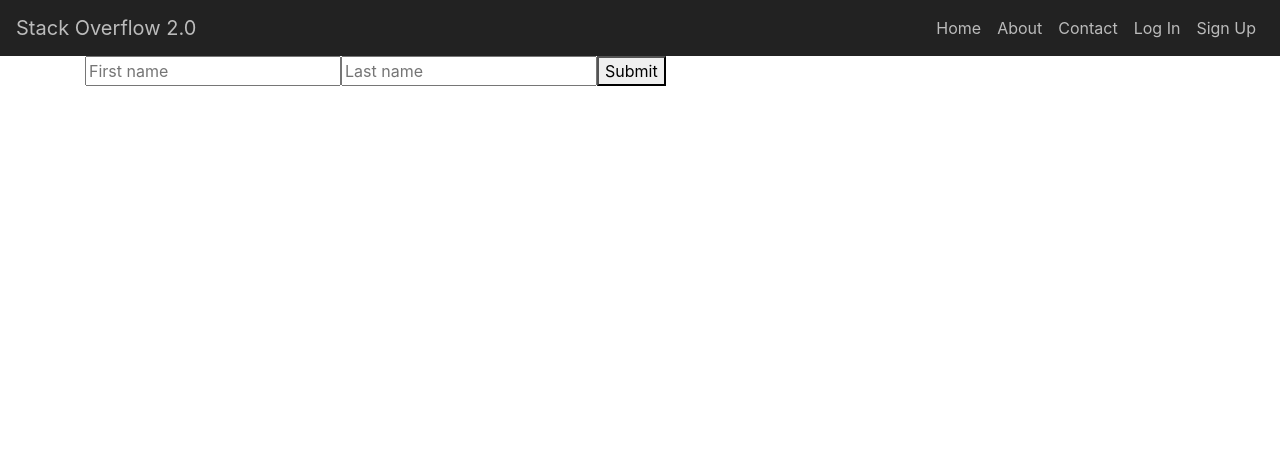
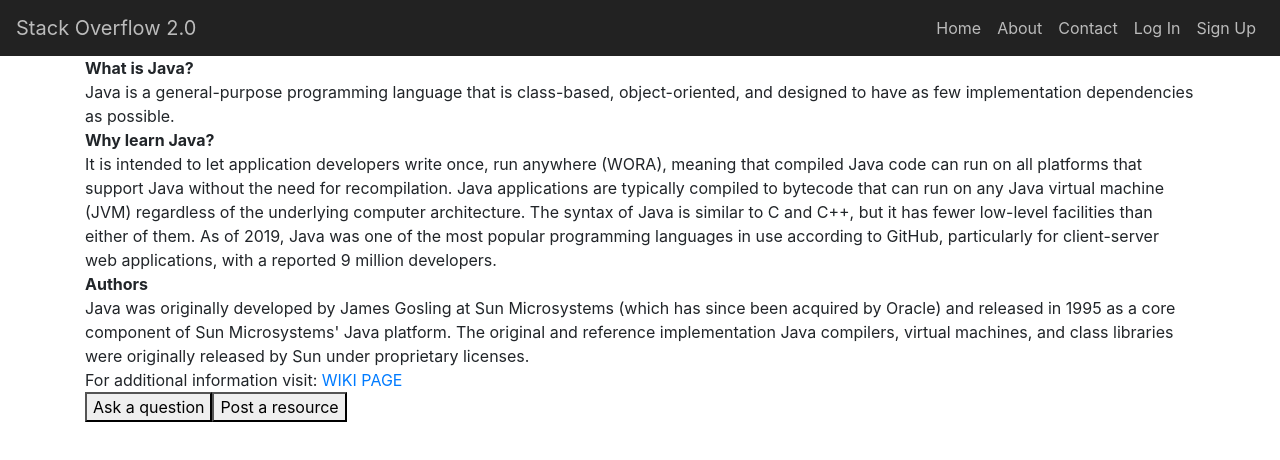
Before and after one commit to group6LearningApp/GroupProject, a React (Create React App) app: page /Java in a window 1280 px wide. Shown: the top 460 px of the page. Built offline with nearby package versions, Linux system fonts and the light colour scheme; no server answers.

Commit message:
Skys Languages Pages

```diff
--- a/src/Languages/Java.js
+++ b/src/Languages/Java.js
@@ -1,62 +1,82 @@
+//Java.js file
+//Mariia Skyba
+
+/*
+After selecting a Java language from the fropdown menu - a general information about the language selected
+is displayed with two buttons underneath it which when clicked - call "Ask a Question" Form and "Post Resource" Form respectively
+appearing when you click onto "Java" topic in the dropdown menu.
+If you fill in the fields in any of the two forms and submit data it will be stored in Firebase
+*/
+
 import React, { Component } from 'react';
-import fire from '../config/Fire';
+import AskQuestionForm from '../Posts/AskQuestionForm';
+import PostResourceForm from '../Posts/PostResourceForm';
+
+
 export default class Java extends Component {
-    constructor() {
-        super();
-        this.state = {
-         lastname: "",
-         firstname: ""
-        };
+
+  //for keeping track of forms and description visibility
+  state = {
+    AQFon: false, //Ask A Question Form visibility (initially hidden)
+    PRFon: false, //Post Resource Form visibility (initially hidden)
+    LangDescr: true //language description visibility
   }
 
-    updateInput = e => {
-        this.setState({
-          [e.target.name]: e.target.value
-        });
+
+  //this function gets the current state of 'AQFon and sets it to be the opposite value
+  toggleAQF =() => {     this.setState({
+    AQFon: !this.state.AQFon,
+    PRFon: false,
+    LangDescr: !this.state.LangDescr
+    })
 }
 
-    addUser = e => {
-        e.preventDefault();
-        const db = fire.firestore();
-        db.settings({
-        timestampsInSnapshots: true
-        });
-        const userRef = db.collection("users").doc("posts").set({
-        firstname: this.state.firstname,
-        lastname: this.state.lastname
-        });
-        this.setState({
-          fullname: "",
-          email: ""
-        });
-      };
+  //this function gets the current state of 'PRFon and sets it to be the opposite value
+  togglePRF =() => {     this.setState({
+    PRFon: !this.state.PRFon,
+    AQFon: false,
+    LangDescr: !this.state.LangDescr
+  })
+}
 
 
   render() {
     return (
       <div>
-            <form onSubmit={this.addUser}>
-                <input
-                type="text"
-                name="firstname"
-                placeholder="First name"
-                onChange={this.updateInput}
-                value={this.state.firstname}
-                />
-                <input
-                type=""
-                name="lastname"
-                placeholder="Last name"
-                onChange={this.updateInput}
-                value={this.state.lastname}
-                />
-                <button type="submit">Submit</button>
-          </form>
 
-
+        <div id = "JavaLangDescription">
+          <div class = "header"><b>What is Java?</b></div>
+            <div>
+              Java is a general-purpose programming language that is class-based, object-oriented, and designed to have as few implementation dependencies as possible.
             </div>
 
+            <div class = "header"><b>Why learn Java?</b></div>
+            <div>
+              It is intended to let application developers write once, run anywhere (WORA), meaning that compiled Java code can run on all platforms that support Java without the need for recompilation.
+              Java applications are typically compiled to bytecode that can run on any Java virtual machine (JVM) regardless of the underlying computer architecture.
+              The syntax of Java is similar to C and C++, but it has fewer low-level facilities than either of them. As of 2019, Java was one of the most popular programming languages in use according to GitHub, particularly for client-server web applications, with a reported 9 million developers.
+            </div>
 
+            <div class = "header"><b>Authors</b></div>
+            <div>
+              Java was originally developed by James Gosling at Sun Microsystems (which has since been acquired by Oracle) and released in 1995 as a core component of Sun Microsystems' Java platform. The original and reference implementation Java compilers, virtual machines, and class libraries were originally released by Sun under proprietary licenses.
+            </div>
+            <div>
+              For additional information visit: <a href ="https://en.wikipedia.org/wiki/Java_(programming_language)">WIKI PAGE</a>
+            </div>
+      </div>
+        {/* if AQFon is true then display the form on the screen by using && */}
+        {this.state.AQFon && (
+          <AskQuestionForm />
+        )}
+        {/* if PRFon is true then display the form on the screen by using && */}
+        {this.state.PRFon && (
+          <PostResourceForm />
+        )}
+        {/* when clicked - each button calls the corresponding toggle function to display the corresponding form */}
+        <button className = "create" onClick={this.toggleAQF}>Ask a question</button>
+        <button className = "create" onClick={this.togglePRF}>Post a resource</button>
+      </div>
     );
   }
 }
```
Lines whose indentation alone changed are shown as unchanged.
